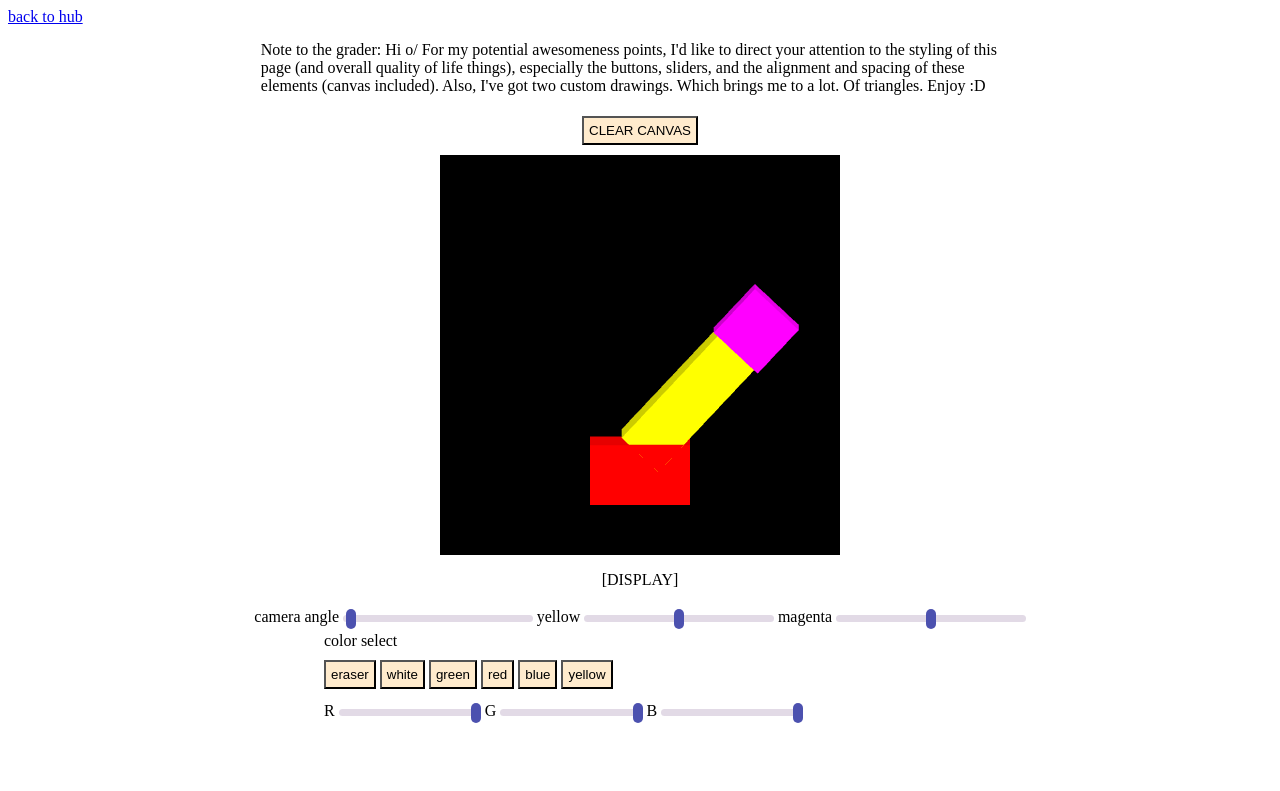
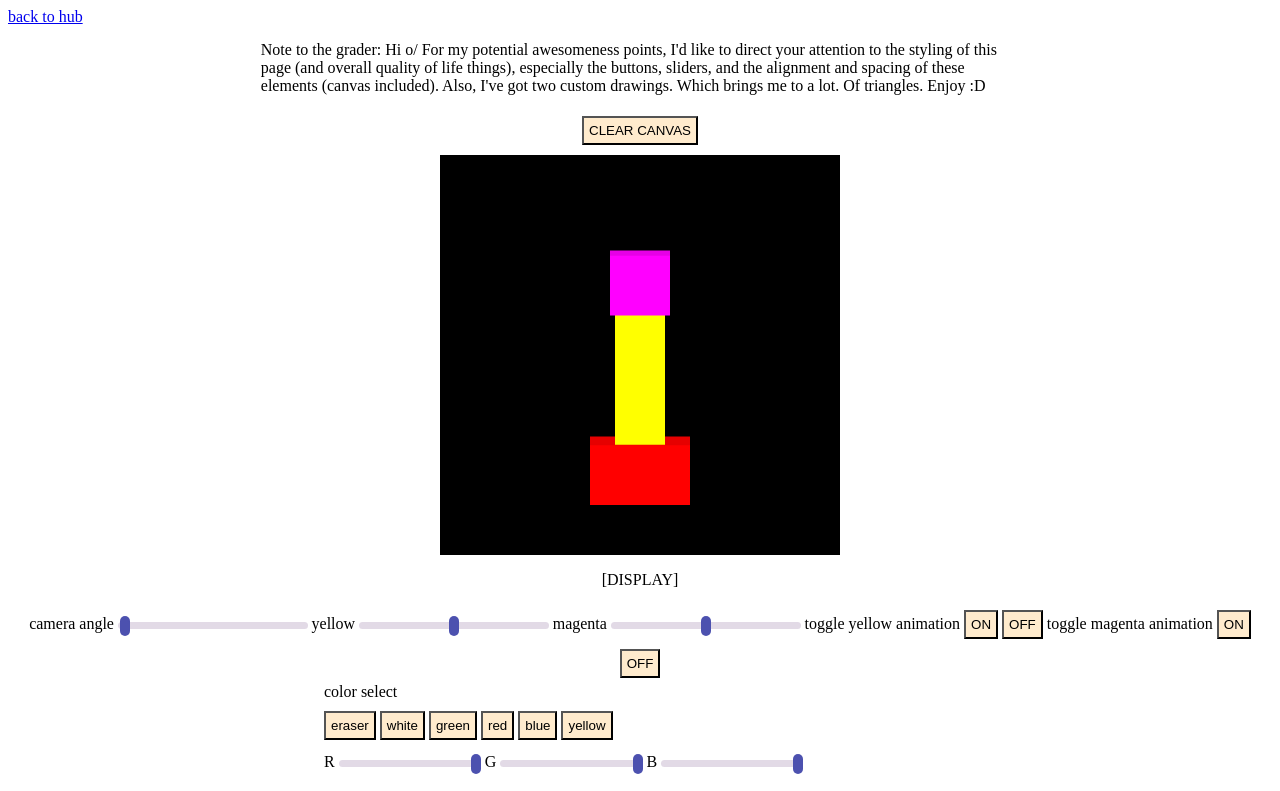
Before and after one commit to HeyItsBlinded/cse160, a plain HTML site: page asg2_folder/asg2.html in a window 1280 px wide. Shown: the top 791 px of the page. Drawn offline with Linux system fonts and the light colour scheme.

Commit message:
as appears in 2.9

```diff
--- a/asg2_folder/asg2.html
+++ b/asg2_folder/asg2.html
@@ -49,6 +49,14 @@
             <!-- MAGENTA BOX SLIDER -->
             <label>magenta</label>
             <input type="range" min="-45" max="45" value="0" class="slider" id="magentaSlide">
+            <!-- YELLOW ANIMATION ON/OFF -->
+            <label>toggle yellow animation</label>
+            <button type="button" id="animationYellowOnButton">ON</button>
+            <button type="button" id="animationYellowOffButton">OFF</button>
+            <!-- MAGENTA ANIMATION ON/OFF -->
+            <label>toggle magenta animation</label>
+            <button type="button" id="animationMagentaOnButton">ON</button>
+            <button type="button" id="animationMagentaOffButton">OFF</button>
 
 
             <div id="colorSelect">
--- a/asg2_folder/asg2.js
+++ b/asg2_folder/asg2.js
@@ -37,6 +37,8 @@ let g_selectedSegment = 5;
 let g_globalAngle = 0;
 let g_yellowAngle = 0;  // ADDED IN 2.6
 let g_magentaAngle = 0; // ADDED IN 2.7
+let g_yellowAnimation = false;
+let g_magentaAnimation = false;
 
 
 function setupWebGL() {
@@ -103,6 +105,13 @@ function addActionsUI() {
     document.getElementById('yellowSlide').addEventListener('mousemove', function() { g_yellowAngle = this.value; renderAllShapes(); });
     // MAGENTA JOINT SLIDER
     document.getElementById('magentaSlide').addEventListener('mousemove', function() { g_magentaAngle = this.value; renderAllShapes(); });
+    // TOGGLE YELLOW ANIMATION BUTTON
+    document.getElementById('animationYellowOffButton').onclick = function() {g_yellowAnimation = false;};
+    document.getElementById('animationYellowOnButton').onclick = function() {g_yellowAnimation = true;};
+    // TOGGLE MAGENTA ANIMATION BUTTON
+    document.getElementById('animationMagentaOffButton').onclick = function() {g_magentaAnimation = false;};
+    document.getElementById('animationMagentaOnButton').onclick = function() {g_magentaAnimation = true;};
+
 
     // buttons
     document.getElementById('erase').onclick = function() {
@@ -198,10 +207,22 @@ var g_seconds = performance.now() / 1000.0 - g_startTime;
 function tick() {
     g_seconds = performance.now() / 1000.0 - g_startTime;
     // console.log(g_seconds); // FOR DEBUG
+    // update animation angles
+    updateAnimationAngles();
     // draw everything
     renderAllShapes();
     // tell browser to update again when it has time
     requestAnimationFrame(tick);
+}
+
+// updates angles of everything if currently animated
+function updateAnimationAngles() {
+    if (g_yellowAnimation) {
+        g_yellowAngle = (45 * Math.sin(g_seconds));
+    }
+    if (g_magentaAnimation) {
+        g_magentaAngle = (45 * Math.sin(3 * g_seconds));
+    }
 }
 
 function renderAllShapes() {
@@ -231,8 +252,16 @@ function renderAllShapes() {
     yellow.color = [1, 1, 0, 1];
     yellow.matrix.setTranslate(0.0, -0.5, 0.0);
     yellow.matrix.rotate(-5, 1, 0, 0);
-    // leftArm.matrix.rotate(-g_yellowAngle, 0, 0, 1);
-    yellow.matrix.rotate(45 * Math.sin(g_seconds), 0, 0, 1);
+
+    yellow.matrix.rotate(-g_yellowAngle, 0, 0, 1);
+    // yellow.matrix.rotate(45 * Math.sin(g_seconds), 0, 0, 1);
+
+    // if (g_yellowAnimation) {
+    //     yellow.matrix.rotate(45 * Math.sin(g_seconds), 0, 0, 1);
+    // } else {
+    //     yellow.matrix.rotate(-g_yellowAngle, 0, 0, 1);
+    // }
+
     var yellowCoordsMat = new Matrix4(yellow.matrix);
     yellow.matrix.scale(0.25, 0.7, 0.5);
     yellow.matrix.translate(-0.5,0,0);
```
